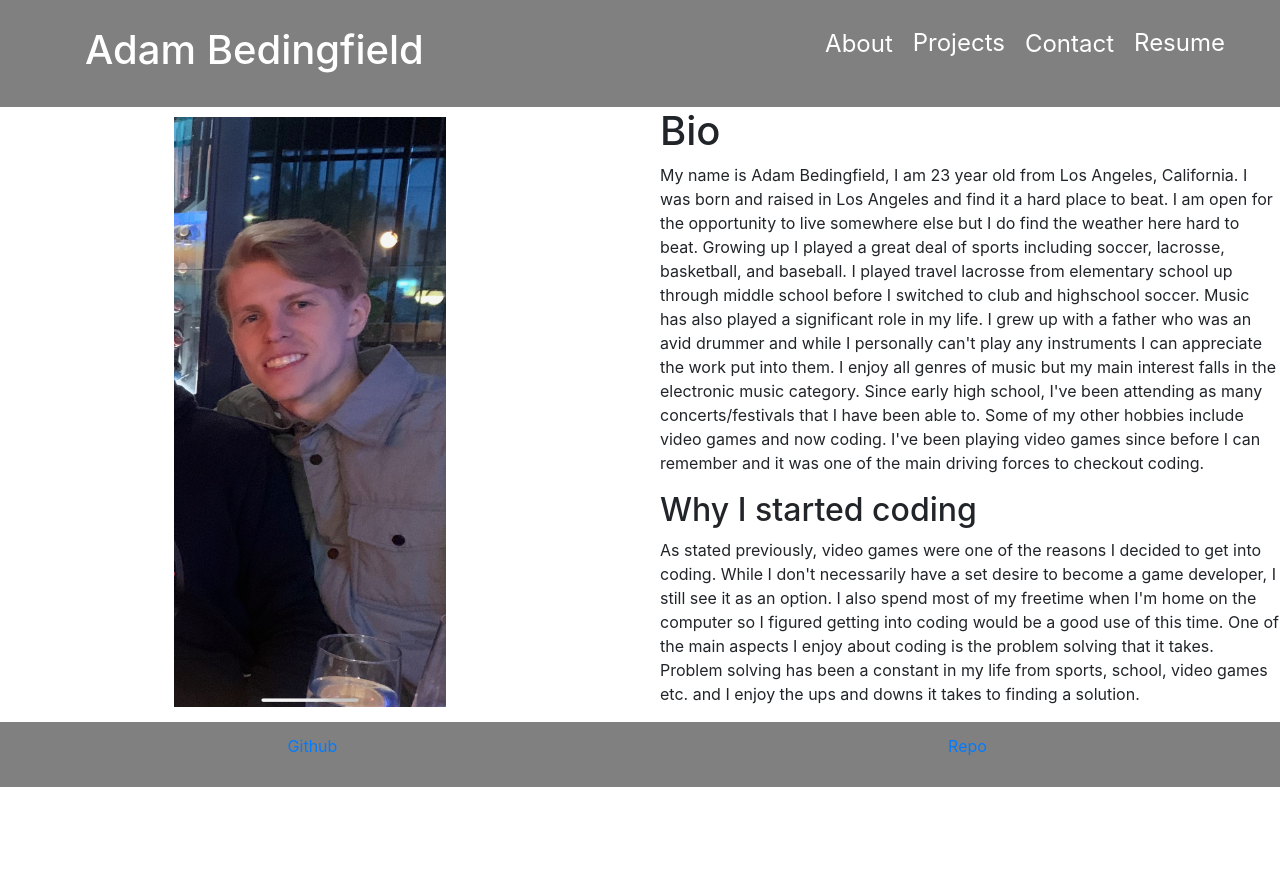
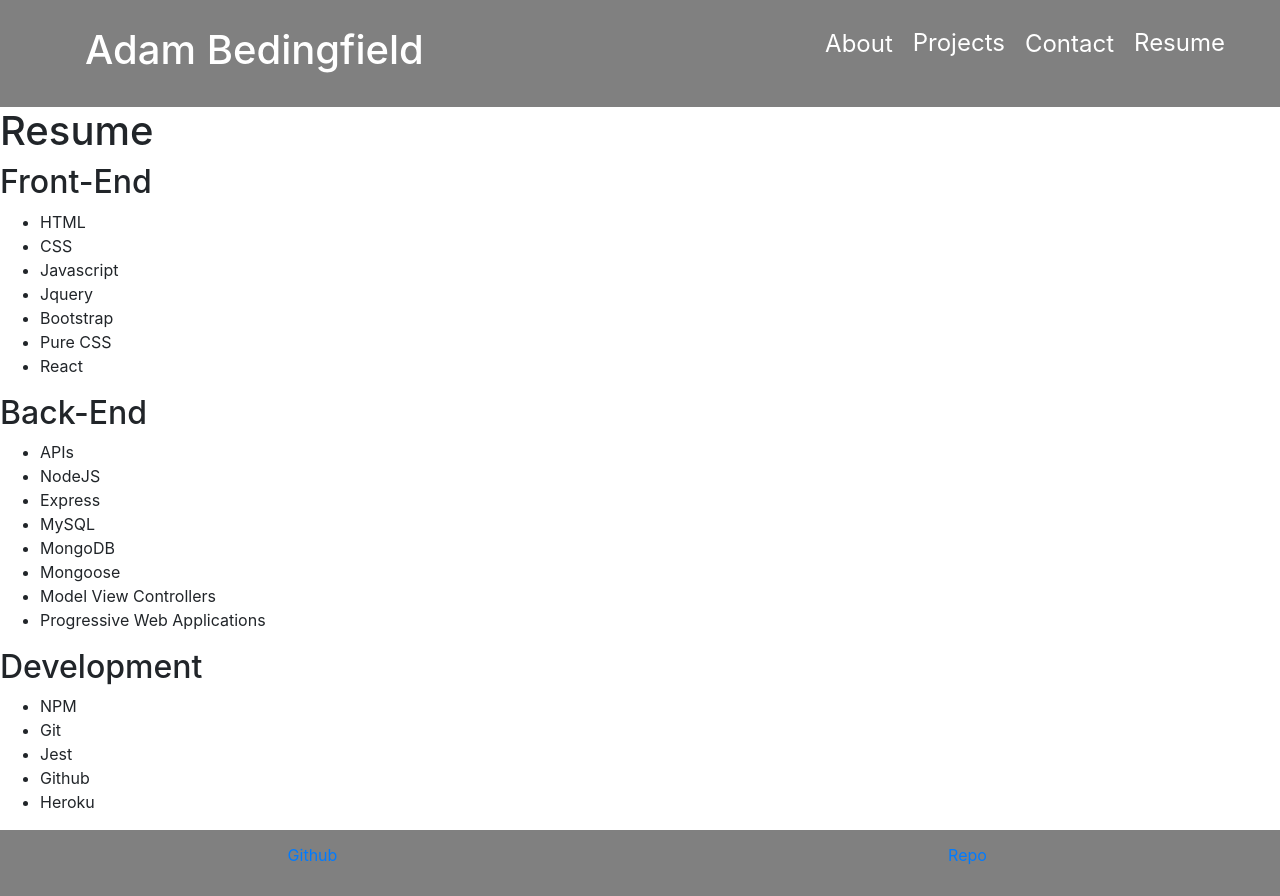
Before and after one commit to adambedingfield/my-portfolio, a React (Create React App) app: page /resume in a window 1280 px wide. Before the commit the page ends 800 px from the top, so only its background shows below. Built offline with nearby package versions, Linux system fonts and the light colour scheme.

Commit message:
fixed / to change to about page

```diff
--- a/src/components/Nav/index.js
+++ b/src/components/Nav/index.js
@@ -41,9 +41,6 @@ export default function Nav() {
         {/* A <Switch> looks through its children <Route>s and
             renders the first one that matches the current URL. */}
         <Switch>
-          <Route path="/">
-            <About />
-          </Route>
           <Route path="/about">
             <About />
           </Route>
@@ -56,6 +53,9 @@ export default function Nav() {
           <Route path="/resume">
             <Resume />
           </Route>
+          <Route path="/">
+            <About />
+          </Route>
         </Switch>
       </div>
     </Router>
```
